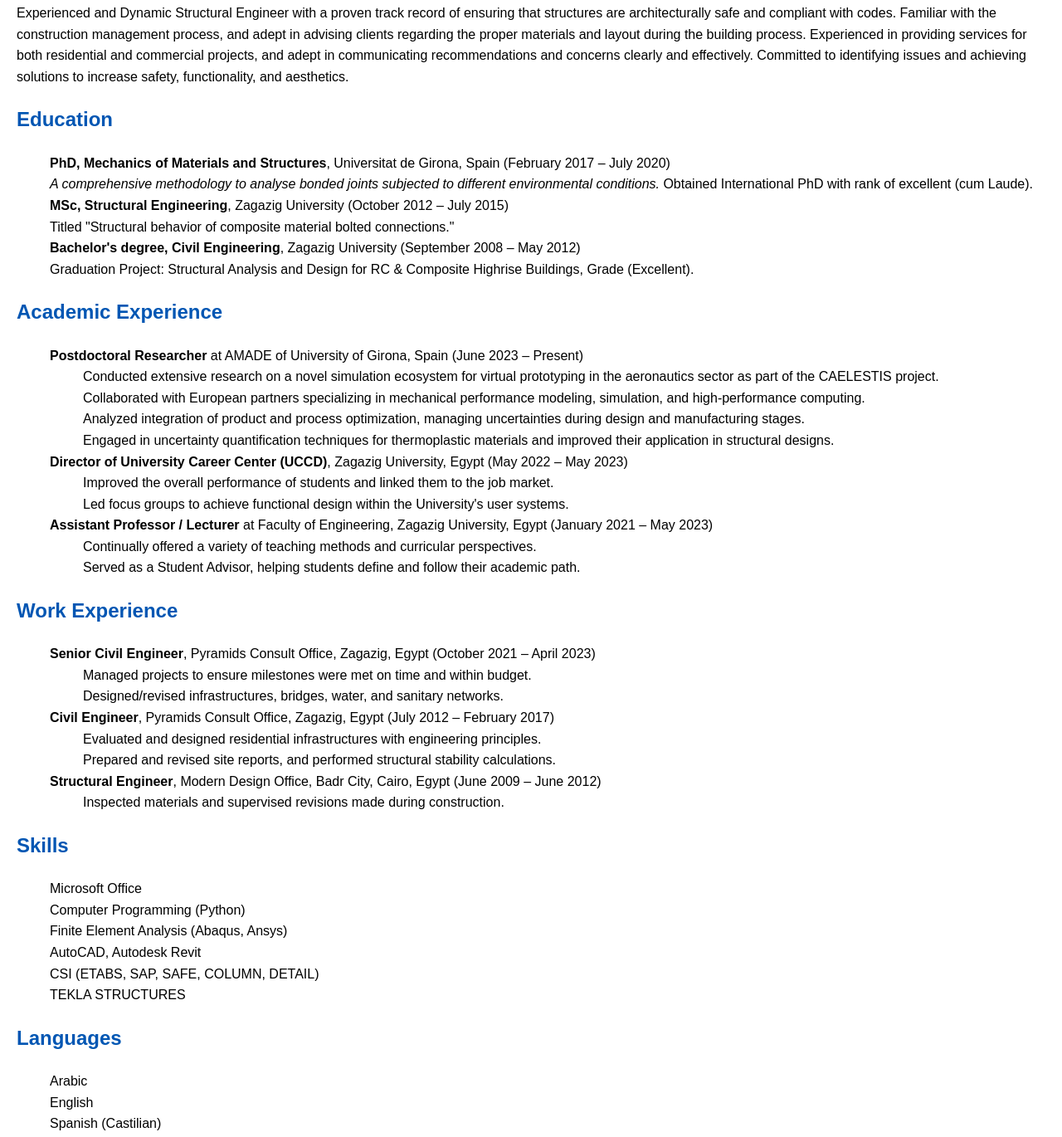
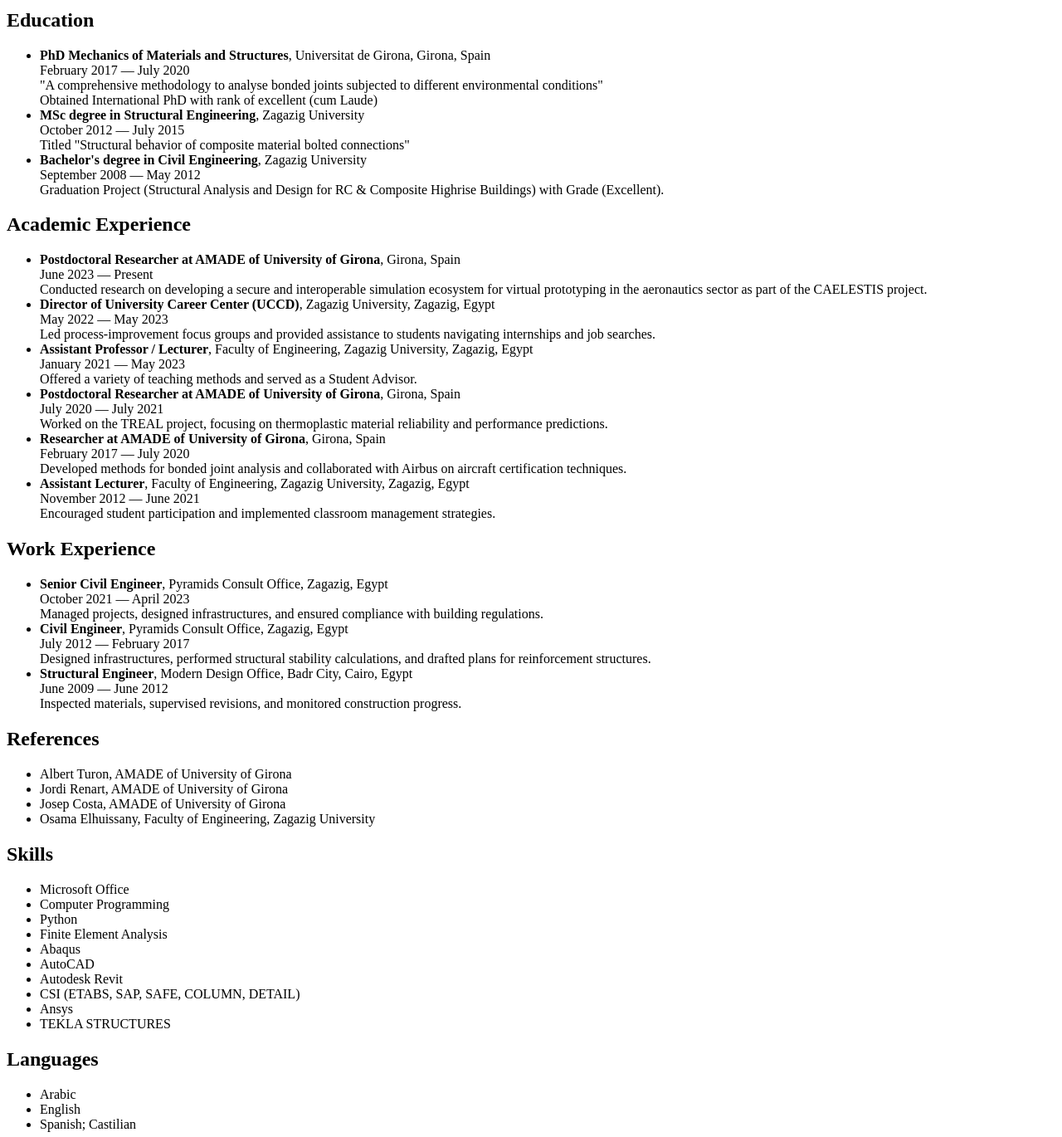
Before and after one commit to sabdelmonsef/sabdelmonsef.github.io, a plain HTML site: page index.html in a window 1280 px wide. Shown: the part 262-1632 px from the top of the page at 83% size. Drawn offline with Linux system fonts and the light colour scheme.

Commit message:
Update index.html

```diff
--- a/index.html
+++ b/index.html
@@ -3,113 +3,102 @@
 <head>
     <meta charset="UTF-8">
     <meta name="viewport" content="width=device-width, initial-scale=1.0">
-    <title>Said Abdel-Monsef</title>
-    <style>
-        body {
-            font-family: Arial, sans-serif;
-            margin: 20px;
-            line-height: 1.6;
-        }
-        h1, h2 {
-            color: #0056b3;
-        }
-        ul {
-            list-style-type: none;
-        }
-        header p, a {
-            font-size: 1.2em;
-        }
-    </style>
+    <title>Said Abdel-Monsef Resume 2024</title>
 </head>
 <body>
-    <header>
     <h1>Said Abdel-Monsef</h1>
-        <p><strong>Email:</strong> <a href="mailto:said.abdelmonsef@udg.edu">said.abdelmonsef@udg.edu</a></p>
-        <p><a href="https://www.linkedin.com/in/said-abdel-monsef-05616017b/" target="_blank">LinkedIn Profile</a></p>
-    </header>
+    <p>Email: <a href="mailto:said.abdelmonsef@edg.edu">said.abdelmonsef@edg.edu</a></p>
+    <p><a href="https://www.linkedin.com/in/said-abdel-monsef-05616017b/">LinkedIn Profile</a></p>
 
-    <section>
     <h2>Summary</h2>
-        <p>Experienced and Dynamic Structural Engineer with a proven track record of ensuring that structures are architecturally safe and compliant with codes. Familiar with the construction management process, and adept in advising clients regarding the proper materials and layout during the building process. Experienced in providing services for both residential and commercial projects, and adept in communicating recommendations and concerns clearly and effectively. Committed to identifying issues and achieving solutions to increase safety, functionality, and aesthetics.</p>
-    </section>
+    <p>Experienced and Dynamic Structural Engineer with a proven track record of ensuring that structures are architecturally safe and compliant with codes. Familiar with the construction management process and adept in advising clients regarding the proper materials and layout during the building process. Experienced in providing services for both residential and commercial projects and adept in communicating recommendations and concerns clearly and effectively. Committed to identifying issues and achieving solutions to increase safety, functionality, and aesthetics.</p>
 
-    <section>
     <h2>Education</h2>
     <ul>
-            <li><strong>PhD, Mechanics of Materials and Structures</strong>, Universitat de Girona, Spain (February 2017 – July 2020)<br>
-            <em>A comprehensive methodology to analyse bonded joints subjected to different environmental conditions.</em> Obtained International PhD with rank of excellent (cum Laude).</li>
+        <li><strong>PhD Mechanics of Materials and Structures</strong>, Universitat de Girona, Girona, Spain<br>
+        February 2017 — July 2020<br>
+        "A comprehensive methodology to analyse bonded joints subjected to different environmental conditions"<br>
+        Obtained International PhD with rank of excellent (cum Laude)</li>
 
-            <li><strong>MSc, Structural Engineering</strong>, Zagazig University (October 2012 – July 2015)<br>
-            Titled "Structural behavior of composite material bolted connections."</li>
+        <li><strong>MSc degree in Structural Engineering</strong>, Zagazig University<br>
+        October 2012 — July 2015<br>
+        Titled "Structural behavior of composite material bolted connections"</li>
 
-            <li><strong>Bachelor's degree, Civil Engineering</strong>, Zagazig University (September 2008 – May 2012)<br>
-            Graduation Project: Structural Analysis and Design for RC & Composite Highrise Buildings, Grade (Excellent).</li>
+        <li><strong>Bachelor's degree in Civil Engineering</strong>, Zagazig University<br>
+        September 2008 — May 2012<br>
+        Graduation Project (Structural Analysis and Design for RC & Composite Highrise Buildings) with Grade (Excellent).</li>
     </ul>
-    </section>
 
-    <section>
     <h2>Academic Experience</h2>
     <ul>
-            <li><strong>Postdoctoral Researcher</strong> at AMADE of University of Girona, Spain (June 2023 – Present)</li>
-            <ul>
-                <li>Conducted extensive research on a novel simulation ecosystem for virtual prototyping in the aeronautics sector as part of the CAELESTIS project.</li>
-                <li>Collaborated with European partners specializing in mechanical performance modeling, simulation, and high-performance computing.</li>
-                <li>Analyzed integration of product and process optimization, managing uncertainties during design and manufacturing stages.</li>
-                <li>Engaged in uncertainty quantification techniques for thermoplastic materials and improved their application in structural designs.</li>
+        <li><strong>Postdoctoral Researcher at AMADE of University of Girona</strong>, Girona, Spain<br>
+        June 2023 — Present<br>
+        Conducted research on developing a secure and interoperable simulation ecosystem for virtual prototyping in the aeronautics sector as part of the CAELESTIS project.</li>
+
+        <li><strong>Director of University Career Center (UCCD)</strong>, Zagazig University, Zagazig, Egypt<br>
+        May 2022 — May 2023<br>
+        Led process-improvement focus groups and provided assistance to students navigating internships and job searches.</li>
+
+        <li><strong>Assistant Professor / Lecturer</strong>, Faculty of Engineering, Zagazig University, Zagazig, Egypt<br>
+        January 2021 — May 2023<br>
+        Offered a variety of teaching methods and served as a Student Advisor.</li>
+
+        <li><strong>Postdoctoral Researcher at AMADE of University of Girona</strong>, Girona, Spain<br>
+        July 2020 — July 2021<br>
+        Worked on the TREAL project, focusing on thermoplastic material reliability and performance predictions.</li>
+
+        <li><strong>Researcher at AMADE of University of Girona</strong>, Girona, Spain<br>
+        February 2017 — July 2020<br>
+        Developed methods for bonded joint analysis and collaborated with Airbus on aircraft certification techniques.</li>
+
+        <li><strong>Assistant Lecturer</strong>, Faculty of Engineering, Zagazig University, Zagazig, Egypt<br>
+        November 2012 — June 2021<br>
+        Encouraged student participation and implemented classroom management strategies.</li>
     </ul>
-            <li><strong>Director of University Career Center (UCCD)</strong>, Zagazig University, Egypt (May 2022 – May 2023)</li>
-            <ul>
-                <li>Improved the overall performance of students and linked them to the job market.</li>
-                <li>Led focus groups to achieve functional design within the University's user systems.</li>
-            </ul>
-            <li><strong>Assistant Professor / Lecturer</strong> at Faculty of Engineering, Zagazig University, Egypt (January 2021 – May 2023)</li>
-            <ul>
-                <li>Continually offered a variety of teaching methods and curricular perspectives.</li>
-                <li>Served as a Student Advisor, helping students define and follow their academic path.</li>
-            </ul>
-        </ul>
-    </section>
 
-    <section>
     <h2>Work Experience</h2>
     <ul>
-            <li><strong>Senior Civil Engineer</strong>, Pyramids Consult Office, Zagazig, Egypt (October 2021 – April 2023)</li>
+        <li><strong>Senior Civil Engineer</strong>, Pyramids Consult Office, Zagazig, Egypt<br>
+        October 2021 — April 2023<br>
+        Managed projects, designed infrastructures, and ensured compliance with building regulations.</li>
+
+        <li><strong>Civil Engineer</strong>, Pyramids Consult Office, Zagazig, Egypt<br>
+        July 2012 — February 2017<br>
+        Designed infrastructures, performed structural stability calculations, and drafted plans for reinforcement structures.</li>
+
+        <li><strong>Structural Engineer</strong>, Modern Design Office, Badr City, Cairo, Egypt<br>
+        June 2009 — June 2012<br>
+        Inspected materials, supervised revisions, and monitored construction progress.</li>
+    </ul>
+
+    <h2>References</h2>
     <ul>
-                <li>Managed projects to ensure milestones were met on time and within budget.</li>
-                <li>Designed/revised infrastructures, bridges, water, and sanitary networks.</li>
+        <li>Albert Turon, AMADE of University of Girona</li>
+        <li>Jordi Renart, AMADE of University of Girona</li>
+        <li>Josep Costa, AMADE of University of Girona</li>
+        <li>Osama Elhuissany, Faculty of Engineering, Zagazig University</li>
     </ul>
-            <li><strong>Civil Engineer</strong>, Pyramids Consult Office, Zagazig, Egypt (July 2012 – February 2017)</li>
-            <ul>
-                <li>Evaluated and designed residential infrastructures with engineering principles.</li>
-                <li>Prepared and revised site reports, and performed structural stability calculations.</li>
-            </ul>
-            <li><strong>Structural Engineer</strong>, Modern Design Office, Badr City, Cairo, Egypt (June 2009 – June 2012)</li>
-            <ul>
-                <li>Inspected materials and supervised revisions made during construction.</li>
-            </ul>
-        </ul>
-    </section>
 
-    <section>
+
     <h2>Skills</h2>
     <ul>
         <li>Microsoft Office</li>
-            <li>Computer Programming (Python)</li>
-            <li>Finite Element Analysis (Abaqus, Ansys)</li>
-            <li>AutoCAD, Autodesk Revit</li>
+        <li>Computer Programming</li>
+        <li>Python</li>
+        <li>Finite Element Analysis</li>
+        <li>Abaqus</li>
+        <li>AutoCAD</li>
+        <li>Autodesk Revit</li>
         <li>CSI (ETABS, SAP, SAFE, COLUMN, DETAIL)</li>
+        <li>Ansys</li>
         <li>TEKLA STRUCTURES</li>
     </ul>
-    </section>
 
-    <section>
     <h2>Languages</h2>
     <ul>
         <li>Arabic</li>
         <li>English</li>
-            <li>Spanish (Castilian)</li>
+        <li>Spanish; Castilian</li>
     </ul>
-    </section>
-
 </body>
 </html>
```
Lines whose indentation alone changed are shown as unchanged.
